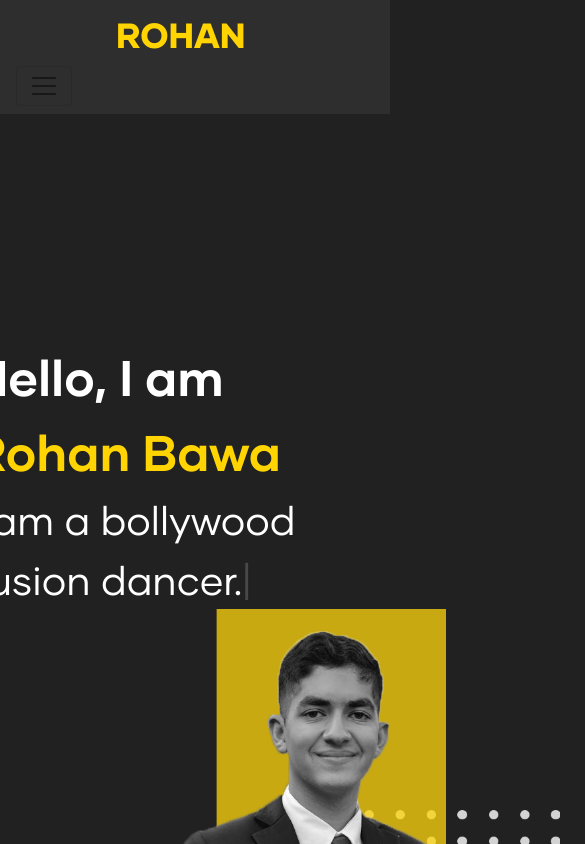
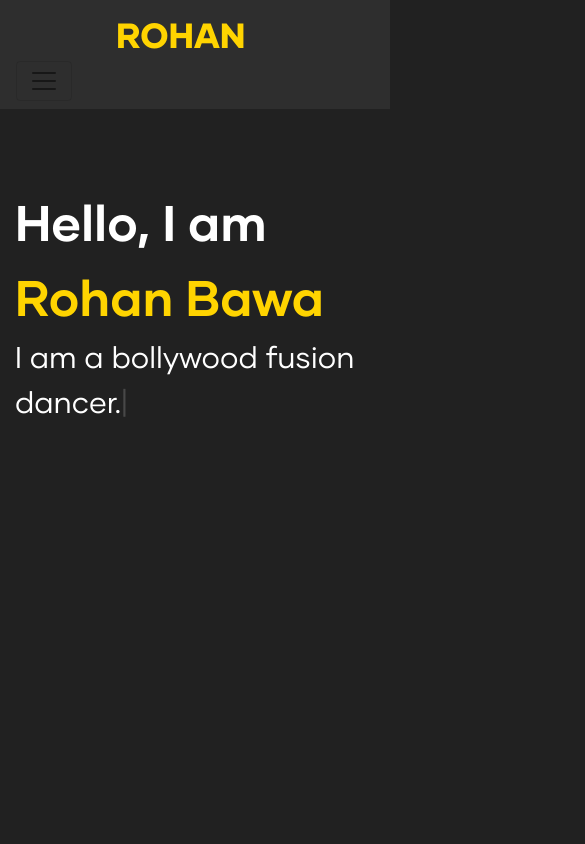
Before and after one commit to rohunna64/Portfolio-Website, a React (Create React App) app in the folder client/: page / in a window 390 px wide. Shown: the top 844 px of the page, 585 px wide, since content can reach past the window. Built offline with nearby package versions, Linux system fonts and the light colour scheme.

Commit message:
Made changes to home page's mobile view

```diff
--- a/client/src/App.js
+++ b/client/src/App.js
@@ -49,11 +49,12 @@ class App extends React.Component {
                 <Helmet>
                    <title>Rohan Bawa</title>
                    <link rel="icon" type='image/png' href="images/favicon.png"/>
+                   <meta name="viewport" content="width=device-width, initial-scale=1.0"/>
                 </Helmet>
                 <Container className='p-0' fluid>
 
                     <Navbar position='sticky' expand='lg'>
-                        <Navbar.Brand id='brand'>ROHAN</Navbar.Brand>
+                        <Navbar.Brand class='navbar-brand-mx-auto' id='brand'>ROHAN</Navbar.Brand>
 
                         <Navbar.Toggle aria-controller='navbar-toggle'/>
                         <Navbar.Collapse id='navbar-toggle'>
--- a/client/src/components/Home.js
+++ b/client/src/components/Home.js
@@ -16,7 +16,7 @@ function Home() {
 
     return(
         <React.Fragment>
-            <Container>
+            <Container className='homeStuff'>
                 <Row className="homeRow">
                     <Col id="homeText" md={7}>
                         <span className='hello'>Hello, I am </span>
--- a/client/src/index.css
+++ b/client/src/index.css
@@ -153,7 +153,8 @@ img.homePic {
 
 .arrowDiv {
     background-color: transparent;
-    height: 70px;
+    /* height: 70px; */
+    height: 100vh;
     position: relative;
     width: 100%;
     margin-top: 95px;
@@ -444,3 +445,43 @@ footer {
 a:hover {
  cursor:pointer;
 }
+
+@media screen and (max-width: 800px) {
+    #p-0 {
+        padding-right: 0px;
+        padding-left: 0px;
+    }
+    #brand {
+        padding-bottom: 0px;
+    }
+    .homePic {
+        /* order: 1;
+        width: auto;
+        height: 150px;
+        /* margin-bottom: 10px; */
+        display: none;
+    }
+    #homeText {
+        margin-top: 0px;
+        font-size: 30px;
+        margin-left: 0px;
+        margin-right: 0px;
+    }
+    .hello {
+        font-size: 50px;
+    }
+    .bgdAbout {
+        display: none;
+    }
+    .bgdProjects {
+        display: none;
+    }
+    .bgdContact {
+        display: none;
+    }
+    .arrowDiv:hover {
+        background-color: transparent;
+    }
+
+
+}
```
